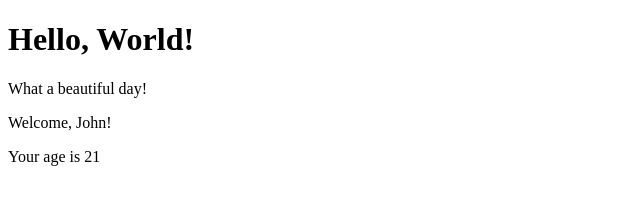
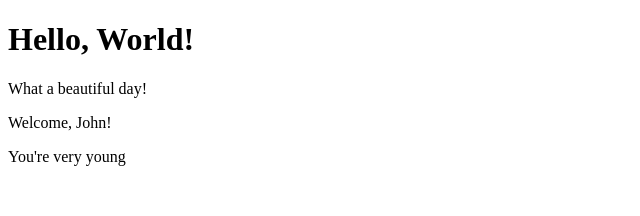
Before and after one commit to Martybb01/react-exercises, a React (Create React App) app: page / in a window 1280 px wide. Shown: the top 216 px of the page, without its empty margins (0-640 px from the left). Built offline with nearby package versions, Linux system fonts and the light colour scheme.

Commit message:
inline if-else

```diff
--- a/src/App.js
+++ b/src/App.js
@@ -7,7 +7,7 @@ export class App extends React.Component {
     return (
       <div>
         <Hello />
-        <Welcome name="John" age={21} />
+        <Welcome name="John" age={16} />
       </div>
     );
   }
--- a/src/Welcome.js
+++ b/src/Welcome.js
@@ -7,8 +7,10 @@ export class Welcome extends React.Component {
       <div>
         <p>
           Welcome, {this.props.name === "John" && this.props.name}!
-          {this.props.age && this.props.age > 18 && this.props.age < 65 && (
+          {this.props.age > 18 ? (
             <Age age={this.props.age} />
+          ) : (
+            <p>You're very young</p>
           )}
         </p>
       </div>
```
